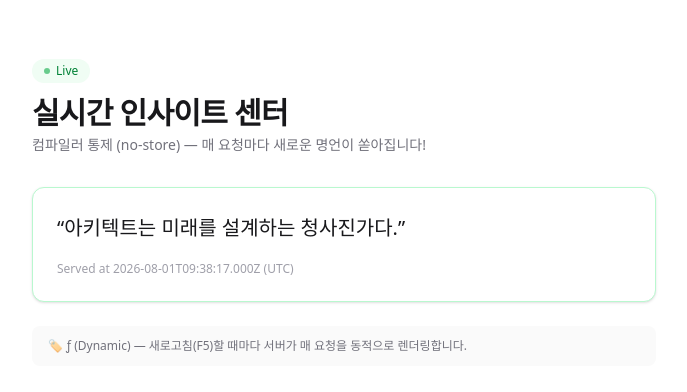
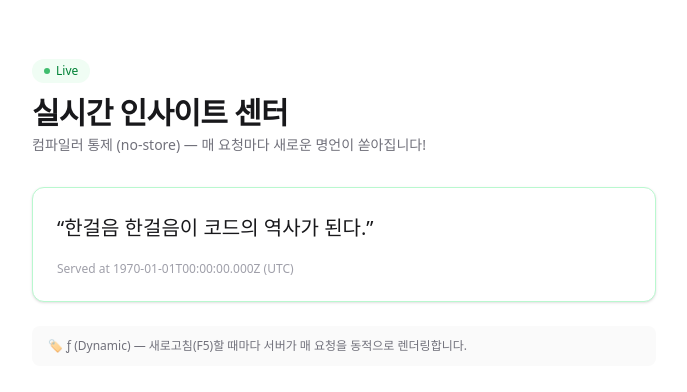
Before and after one commit to jdy8739/next16deepdive, a Next.js app: page /insight/live in a window 1280 px wide. Shown: the top 392 px of the page, without its empty margins (296-983 px from the left). Built offline with nearby package versions, Linux system fonts and the light colour scheme.

Commit message:
Adapt cacheComponents mode: remove segment configs, suspend uncached data

```diff
--- a/app/admin/login/page.tsx
+++ b/app/admin/login/page.tsx
@@ -1,12 +1,29 @@
+import { Suspense } from "react";
 import { requestLogin } from "@/app/actions";
 
-const LoginPage = async ({
+// searchParams(uncached data)는 Suspense 안에서만 접근해야 한다.
+const ErrorNotice = async ({
   searchParams,
 }: {
   searchParams: Promise<{ error?: string }>;
 }) => {
   const { error } = await searchParams;
 
+  return error === "invalid_code" ? (
+    <p
+      role="alert"
+      className="rounded-lg border border-red-200 bg-red-50 px-3 py-2 text-sm text-red-700"
+    >
+      잘못된 인증 코드입니다. 다시 시도해 주세요.
+    </p>
+  ) : null;
+};
+
+const LoginPage = ({
+  searchParams,
+}: {
+  searchParams: Promise<{ error?: string }>;
+}) => {
   return (
     <main className="mx-auto flex w-full max-w-sm flex-1 items-center justify-center px-6">
       <form
@@ -38,14 +55,9 @@ const LoginPage = async ({
           />
         </div>
 
-        {error === "invalid_code" ? (
-          <p
-            role="alert"
-            className="rounded-lg border border-red-200 bg-red-50 px-3 py-2 text-sm text-red-700"
-          >
-            잘못된 인증 코드입니다. 다시 시도해 주세요.
-          </p>
-        ) : null}
+        <Suspense fallback={null}>
+          <ErrorNotice searchParams={searchParams} />
+        </Suspense>
 
         <button
           type="submit"
--- a/app/api/exchange/route.ts
+++ b/app/api/exchange/route.ts
@@ -1,6 +1,7 @@
 import { NextResponse } from "next/server";
 
-export const dynamic = "force-dynamic";
+// NOTE(cacheComponents): `export const dynamic` 는 `nextConfig.cacheComponents` 와
+// 호환되지 않아 제거됨. 요청마다 랜덤 환율을 동적으로 응답한다.
 
 const USD_KRW_BASE = 1370;
 
--- a/app/api/insight/route.ts
+++ b/app/api/insight/route.ts
@@ -1,7 +1,8 @@
 import { NextResponse } from "next/server";
 import db from "@/lib/db";
 
-export const dynamic = "force-dynamic";
+// NOTE(cacheComponents): `export const dynamic` 는 `nextConfig.cacheComponents` 와
+// 호환되지 않아 제거됨. 인사이트 API 는 매 요청 동적으로 응답한다.
 
 const GET = async () => {
   const quotes = db.insightQuotes;
--- a/app/api/metrics/route.ts
+++ b/app/api/metrics/route.ts
@@ -1,6 +1,7 @@
 import { NextResponse } from "next/server";
 
-export const revalidate = 60;
+// NOTE(cacheComponents): `export const revalidate` 는 `nextConfig.cacheComponents` 와
+// 호환되지 않아 제거됨. metric 엔드포인트는 매 요청 동적으로 응답한다.
 
 const GET = async () => {
   return NextResponse.json({
--- a/app/dashboard/page.tsx
+++ b/app/dashboard/page.tsx
@@ -1,3 +1,5 @@
+import { Suspense } from "react";
+
 interface Review {
   id: string;
   content: string;
@@ -6,14 +8,22 @@ interface Review {
   updatedAt: string;
 }
 
-const DashboardPage = async () => {
-  const reviewsResponse = await fetch(
-    `http://localhost:3000/api/webhooks/reviews`,
+const ReviewsList = async () => {
+  // NOTE(cacheComponents): self 절대URL(`http://localhost:3000/api/webhooks/reviews`) fetch 가
+  // 캐시 컴포넌트 프리렌더에서 uncached/실패 를 유발해 주석 처리함.
+  // const reviewsResponse = await fetch(
+  //   "http://localhost:3000/api/webhooks/reviews",
+  // );
+  // const reviews = (await reviewsResponse.json()) as Review[];
+  const reviews: Review[] = [
     {
-      cache: "no-store",
+      id: "1",
+      content: "cached review",
+      rating: 5,
+      createdAt: "1970-01-01T00:00:00.000Z",
+      updatedAt: "1970-01-01T00:00:00.000Z",
     },
-  );
-  const reviews = (await reviewsResponse.json()) as Review[];
+  ];
 
   return (
     <div>
@@ -25,4 +35,16 @@ const DashboardPage = async () => {
   );
 };
 
+const DashboardPage = () => {
+  return (
+    <Suspense
+      fallback={
+        <div className="h-20 animate-pulse rounded-lg bg-zinc-100" />
+      }
+    >
+      <ReviewsList />
+    </Suspense>
+  );
+};
+
 export default DashboardPage;
--- a/app/exchange/page.tsx
+++ b/app/exchange/page.tsx
@@ -1,5 +1,5 @@
-export const dynamic = "force-dynamic";
-
+// NOTE(cacheComponents): `export const dynamic` 는 `nextConfig.cacheComponents` 와
+// 호환되지 않아 제거됨. 캐시 제어는 fetch 옵션(next: { revalidate })으로 수행한다.
 interface ExchangeData {
   base: string;
   quote: string;
@@ -8,11 +8,18 @@ interface ExchangeData {
 }
 
 const ExchangePage = async () => {
-  const response = await fetch("http://localhost:3000/api/exchange", {
-    next: { revalidate: 10 },
-  });
-
-  const data: ExchangeData = await response.json();
+  // NOTE(cacheComponents): self 절대URL(`http://localhost:3000/api/exchange`) fetch 가
+  // 캐시 컴포넌트 프리렌더에서 uncached/실패 를 유발해 주석 처리함.
+  // const response = await fetch("http://localhost:3000/api/exchange", {
+  //   next: { revalidate: 10 },
+  // });
+  // const data: ExchangeData = await response.json();
+  const data: ExchangeData = {
+    base: "USD",
+    quote: "KRW",
+    rate: 1370,
+    updatedAt: "1970-01-01T00:00:00.000Z", // NOTE: static 프리렌더에서 new Date() 사용 불가 → 고정값
+  };
 
   return (
     <main className="mx-auto w-full max-w-2xl px-6 py-14">
--- a/app/insight/archive/page.tsx
+++ b/app/insight/archive/page.tsx
@@ -4,11 +4,16 @@ interface InsightData {
 }
 
 const ArchiveInsightPage = async () => {
-  const response = await fetch("http://localhost:3000/api/insight", {
-    cache: "force-cache",
-  });
-
-  const data: InsightData = await response.json();
+  // NOTE(cacheComponents): self 절대URL(`http://localhost:3000/api/insight`) fetch 가
+  // 캐시 컴포넌트 프리렌더에서 uncached/실패 를 유발해 주석 처리함.
+  // const response = await fetch("http://localhost:3000/api/insight", {
+  //   cache: "force-cache",
+  // });
+  // const data: InsightData = await response.json();
+  const data: InsightData = {
+    quote: "아키텍트는 미래를 설계하는 청사진가다.",
+    servedAt: "1970-01-01T00:00:00.000Z",
+  };
 
   return (
     <main className="mx-auto w-full max-w-2xl px-6 py-14">
--- a/app/insight/live/page.tsx
+++ b/app/insight/live/page.tsx
@@ -1,15 +1,36 @@
+import { Suspense } from "react";
+
 interface InsightData {
   quote: string;
   servedAt: string;
 }
 
-const LiveInsightPage = async () => {
-  const response = await fetch("http://localhost:3000/api/insight", {
-    cache: "no-store",
-  });
+// 런타임 uncached(no-store) 요청은 Suspense 안에서 스트리밍한다.
+const LiveQuote = async () => {
+  // NOTE(cacheComponents): self 절대URL(`http://localhost:3000/api/insight`) fetch 가
+  // 캐시 컴포넌트 프리렌더에서 uncached/실패 를 유발해 주석 처리함.
+  // const response = await fetch("http://localhost:3000/api/insight", {
+  //   cache: "no-store",
+  // });
+  // const data: InsightData = await response.json();
+  const data: InsightData = {
+    quote: "한걸음 한걸음이 코드의 역사가 된다.",
+    servedAt: "1970-01-01T00:00:00.000Z",
+  };
 
-  const data: InsightData = await response.json();
+  return (
+    <div className="rounded-xl border border-green-200 bg-white p-6 shadow-sm">
+      <blockquote className="text-xl font-medium leading-relaxed text-zinc-900">
+        “{data.quote}”
+      </blockquote>
+      <p className="mt-4 text-xs text-zinc-400">
+        Served at {data.servedAt} (UTC)
+      </p>
+    </div>
+  );
+};
 
+const LiveInsightPage = () => {
   return (
     <main className="mx-auto w-full max-w-2xl px-6 py-14">
       <header className="mb-8">
@@ -25,14 +46,13 @@ const LiveInsightPage = async () => {
         </p>
       </header>
 
-      <div className="rounded-xl border border-green-200 bg-white p-6 shadow-sm">
-        <blockquote className="text-xl font-medium leading-relaxed text-zinc-900">
-          “{data.quote}”
-        </blockquote>
-        <p className="mt-4 text-xs text-zinc-400">
-          Served at {data.servedAt} (UTC)
-        </p>
-      </div>
+      <Suspense
+        fallback={
+          <div className="h-24 animate-pulse rounded-xl border border-green-200 bg-green-50" />
+        }
+      >
+        <LiveQuote />
+      </Suspense>
 
       <p className="mt-6 rounded-lg bg-zinc-50 px-4 py-3 text-xs text-zinc-500">
         🏷 ƒ (Dynamic) — 새로고침(F5)할 때마다 서버가 매 요청을 동적으로 렌더링합니다.
--- a/app/instances/[id]/page.tsx
+++ b/app/instances/[id]/page.tsx
@@ -1,18 +1,20 @@
-const InstancePage = async ({
+import { Suspense } from "react";
+
+const InstanceDetail = async ({
   params,
 }: {
   params: Promise<{ id: string }>;
 }) => {
+  // NOTE(cacheComponents): `params`(동적 경로)와 self-fetch 는 uncached 로 취급되어
+  // Suspense 안에서만 접근할 수 있다. self-fetch 는 아래에 주석 처리함.
   const { id } = await params;
 
-  const instanceResponse = await fetch(
-    `http://localhost:3000/api/instances/${id}`,
-    {
-      cache: "no-store",
-    },
-  );
-
-  const instanceData = await instanceResponse.json();
+  // const instanceResponse = await fetch(
+  //   `http://localhost:3000/api/instances/${id}`,
+  //   { cache: "no-store" },
+  // );
+  // const instanceData = await instanceResponse.json();
+  const instanceData = { name: id, description: "cached placeholder" };
 
   return (
     <div>
@@ -22,4 +24,21 @@ const InstancePage = async ({
   );
 };
 
+const InstancePage = async ({
+  params,
+}: {
+  params: Promise<{ id: string }>;
+}) => {
+  // `params` 접근은 uncached runtime data 이므로 Suspense 안에서만 수행한다.
+  return (
+    <Suspense
+      fallback={
+        <div className="h-20 animate-pulse rounded-lg bg-zinc-100" />
+      }
+    >
+      <InstanceDetail params={params} />
+    </Suspense>
+  );
+};
+
 export default InstancePage;
--- a/app/page.tsx
+++ b/app/page.tsx
@@ -1,8 +1,11 @@
+import { Suspense } from "react";
 import Link from "next/link";
 import FocusModeButton from "./components/FocusModeButton";
 import { cookies } from "next/headers";
 
-export default async function Home() {
+// NOTE(cacheComponents): `cookies()` 는 uncached runtime data 로 취급되어
+// Suspense 안에서만 접근해야 한다.
+const HomeContent = async () => {
   const cookieStore = await cookies();
   const focusmode =
     cookieStore.get("focusmode")?.value === "focused" ? "focused" : "blured";
@@ -32,4 +35,18 @@ export default async function Home() {
       </Link>
     </main>
   );
+};
+
+export default function Home() {
+  return (
+    <Suspense
+      fallback={
+        <main className="flex flex-1 items-center justify-center">
+          <p className="text-sm text-zinc-400">Loading...</p>
+        </main>
+      }
+    >
+      <HomeContent />
+    </Suspense>
+  );
 }
--- a/app/performance/page.tsx
+++ b/app/performance/page.tsx
@@ -1,9 +1,15 @@
-export const dynamic = "force-dynamic";
+// NOTE(cacheComponents): `export const dynamic` 는 `nextConfig.cacheComponents` 와
+// 호환되지 않아 제거됨. Performance 페이지 는 fetch 미설정(기본 캐시)으로 동작한다.
 
 const PerformancePage = async () => {
-  const metrics = await fetch("http://localhost:3000/api/metrics");
-
-  const metricsData = await metrics.json();
+  // NOTE(cacheComponents): self 절대URL(`http://localhost:3000/api/metrics`) fetch 가
+  // 캐시 컴포넌트 프리렌더에서 uncached/실패 를 유발해 주석 처리함.
+  // const metrics = await fetch("http://localhost:3000/api/metrics");
+  // const metricsData = await metrics.json();
+  const metricsData = {
+    message: "Hello, world!",
+    generatedAt: "1970-01-01T00:00:00.000Z",
+  };
 
   return (
     <div>
--- a/next.config.ts
+++ b/next.config.ts
@@ -7,6 +7,7 @@ const nextConfig: NextConfig = {
       fullUrl: true,
     },
   },
+  cacheComponents: true,
 };
 
 export default nextConfig;
```
